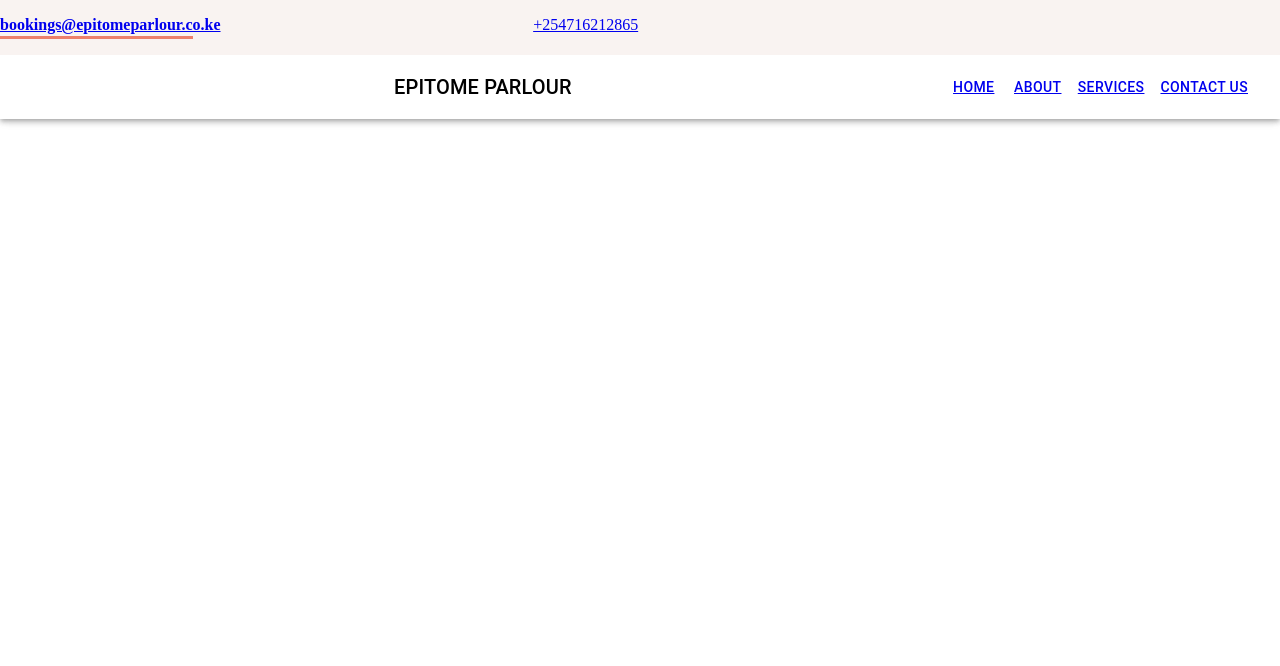
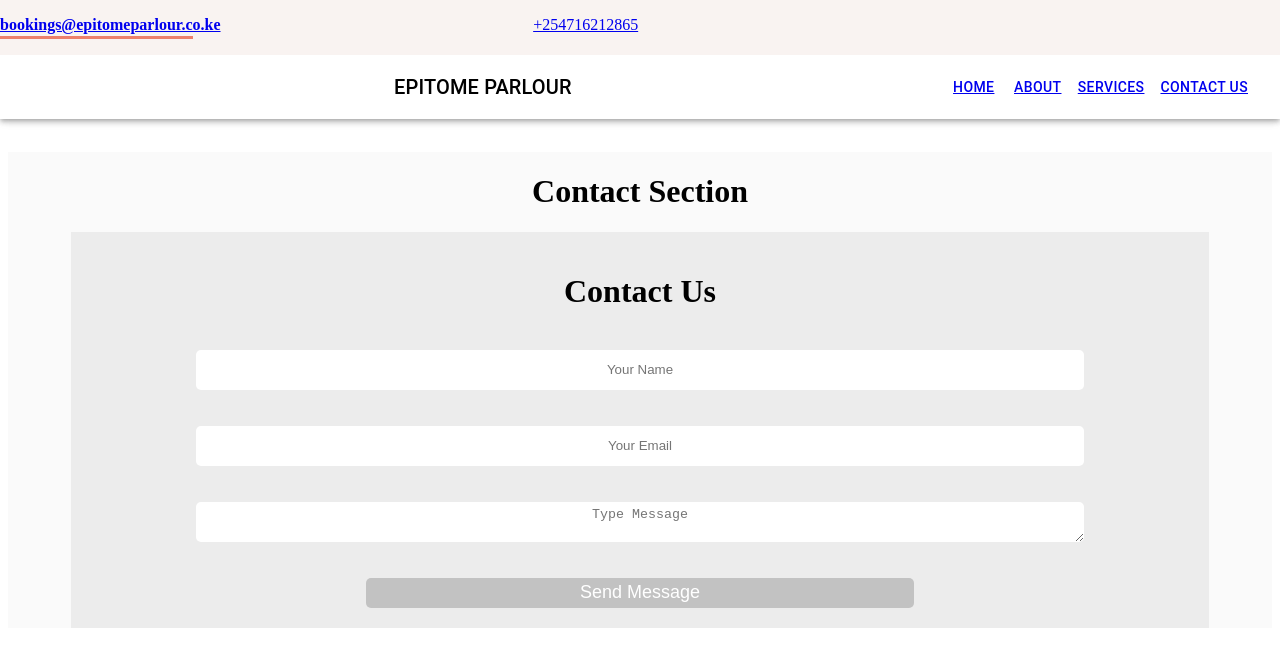
Before and after one commit to BlackHawk0/eptome-parlor-front, a React (Create React App) app: page /contactpage in a window 1280 px wide. Shown: the top 666 px of the page. Built offline with nearby package versions, Linux system fonts and the light colour scheme.

Commit message:
added contact us section

```diff
--- a/src/App.js
+++ b/src/App.js
@@ -4,6 +4,7 @@ import Home from "./pages/Home"
 import Services from "./pages/Services"
 import Navbar from "./components/Navbar"
 import About from "./pages/About"
+import Contact from "./pages/Contact";
 
 function App() {
   return (
@@ -13,6 +14,7 @@ function App() {
         <Route path="/" element={<Home />} />
         <Route path="/services" element={<Services />} />
         <Route path="/about" element={<About />} />
+        <Route path="/contactpage" element={<Contact />} />
       </Routes>
 
     </div>
--- /dev/null
+++ b/src/pages/Contact.js
@@ -0,0 +1,23 @@
+import React from 'react'
+import './contact.css'
+
+function Contact() {
+    return (
+        <div className="contact-container">
+            <div className="contact-section">
+                <h1>Contact Section</h1>
+            </div>
+            <div className="contact-form">
+            <form className="main-form">
+                <h1>Contact Us</h1>     <br/>
+                <input type="text" placeholder="Your Name" className="input-style"/><br/><br/>
+                <input type="email" placeholder="Your Email" className="input-style"/><br/><br/>
+                <textarea placeholder="Type Message" className="input-style"></textarea><br/><br/>
+                <button className="btn">Send Message</button>
+            </form>
+            </div>
+        </div>
+    )
+}
+
+export default Contact
--- /dev/null
+++ b/src/pages/contact.css
@@ -0,0 +1,53 @@
+.contact-container{
+    width: 100%;
+    height: 100%;
+    background: #fafafa;
+    display: flex;
+    flex-direction: column;
+    align-items: center;
+}
+
+.contact-section{
+    width: 90%;
+    height: 30%;
+    display: flex;
+    justify-content: center;
+    align-items: center;
+}
+
+.contact-form{
+    width: 90%;
+    height: 40%;
+    display: flex;
+    justify-content: center;
+    align-items: center;
+}
+
+.main-form{
+    width: 100%;
+    height: 100%;
+    background: #ececec;
+    display: flex;
+    flex-direction: column;
+    align-items: center;
+    padding: 20px;
+}
+
+.input-style{
+    width: 80%;
+    height: 30px;
+    padding: 5px;
+    outline: none;
+    border: none;
+    border-radius: 5px;
+}
+
+.btn{
+    width: 50%;
+    height: 30px;
+    background: #c2c2c2;
+    outline: none;
+    border: none;
+    border-radius: 5px;
+    cursor: pointer;
+}
```
